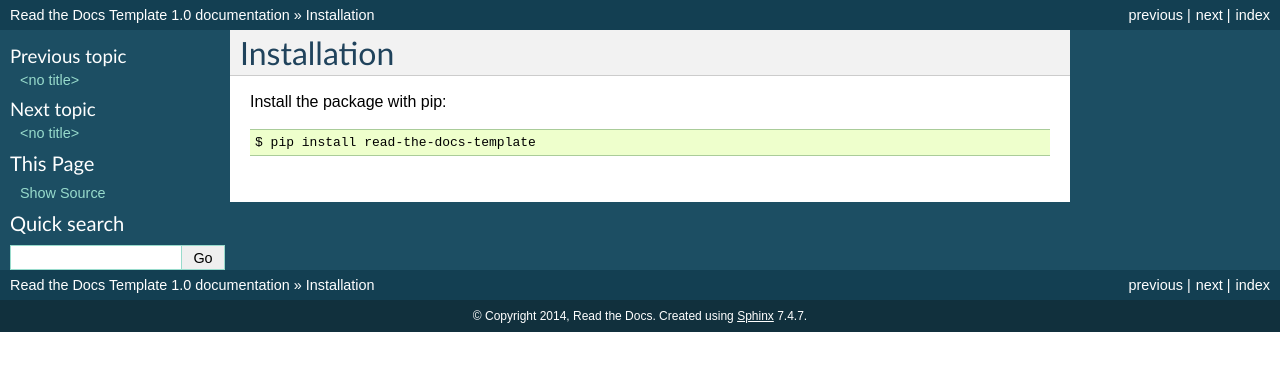
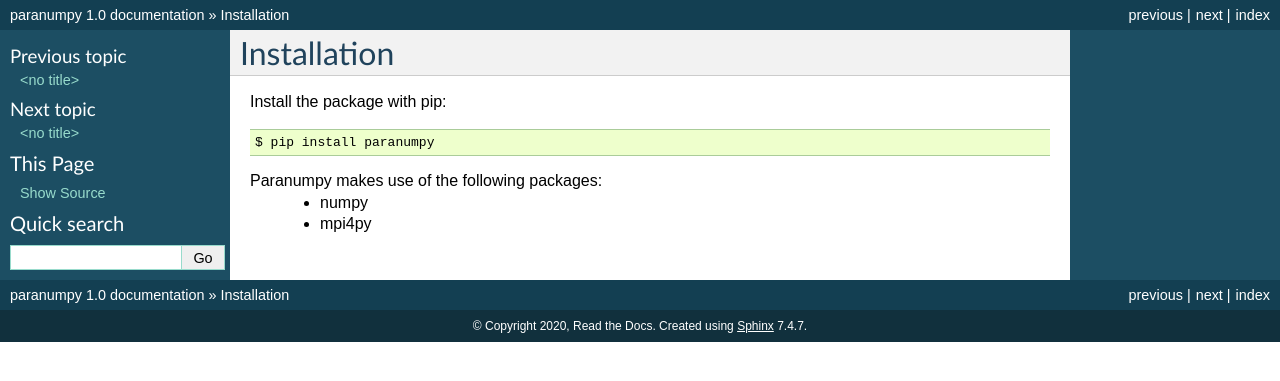
Before and after one commit to cs2t/paranumpy, a Sphinx documentation site: the page built from docs/installation.rst, in a window 1280 px wide. Shown: the top 381 px of the page. Built offline with Sphinx 7.4.7, drawn with Linux system fonts in a browser that asks for light colours.

Commit message:
update docs

```diff
--- a/docs/conf.py
+++ b/docs/conf.py
@@ -43,8 +43,8 @@
 master_doc = 'index'
 
 # General information about the project.
-project = u'Read the Docs Template'
-copyright = u'2014, Read the Docs'
+project = u'paranumpy'
+copyright = u'2020, Read the Docs'
 
 # The version info for the project you're documenting, acts as replacement for
 # |version| and |release|, also used in various other places throughout the
--- a/docs/installation.rst
+++ b/docs/installation.rst
@@ -4,4 +4,8 @@
 
 Install the package with pip::
 
-    $ pip install read-the-docs-template
+    $ pip install paranumpy
+
+Paranumpy makes use of the following packages:
+ - numpy
+ - mpi4py
--- a/docs/usage.rst
+++ b/docs/usage.rst
@@ -2,6 +2,6 @@
 Usage
 ========
 
-To use this template, simply update it::
+To use paranumpy, simply update it::
 
-	import read-the-docs-template
+	import paranumpy
```
